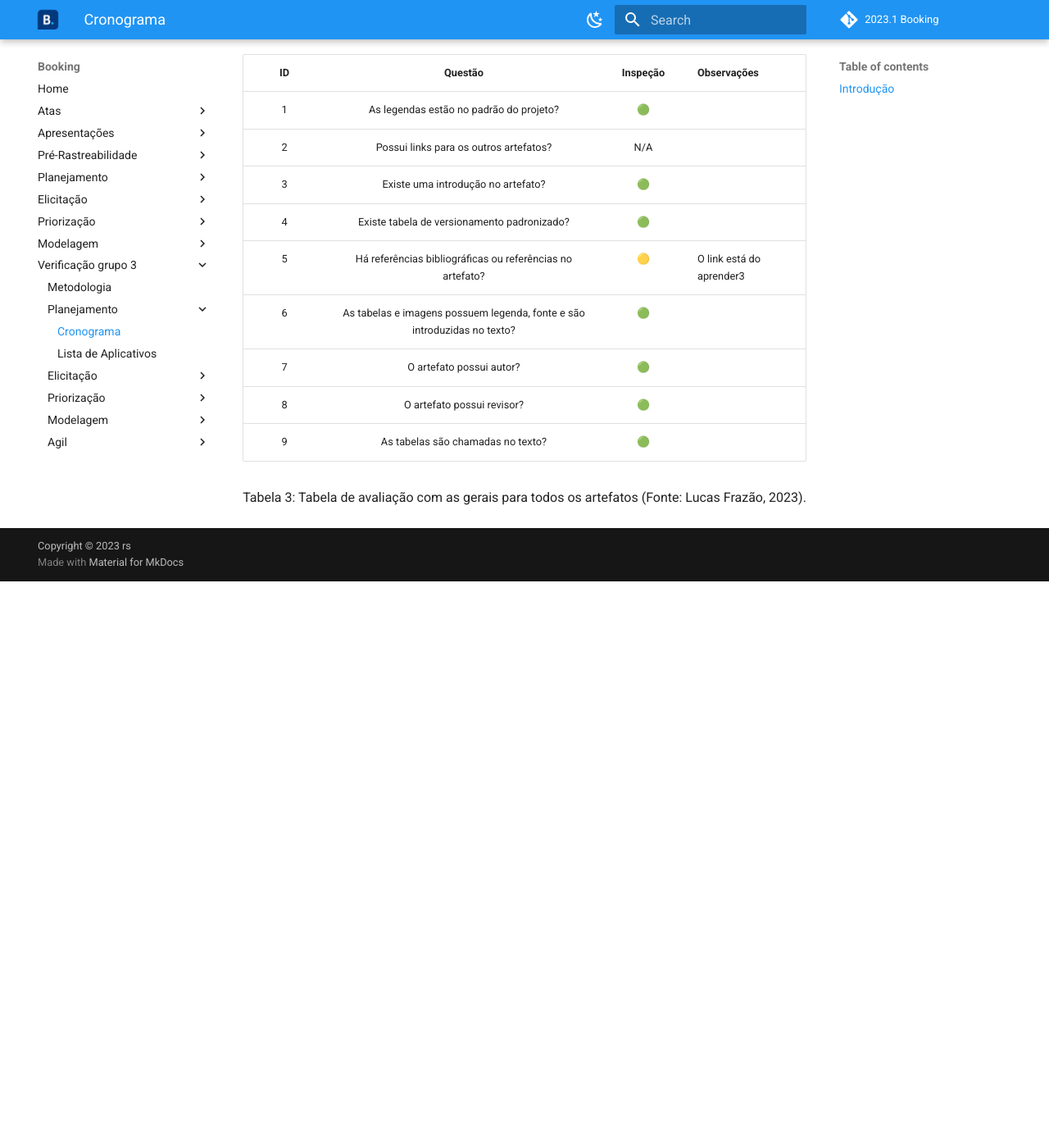
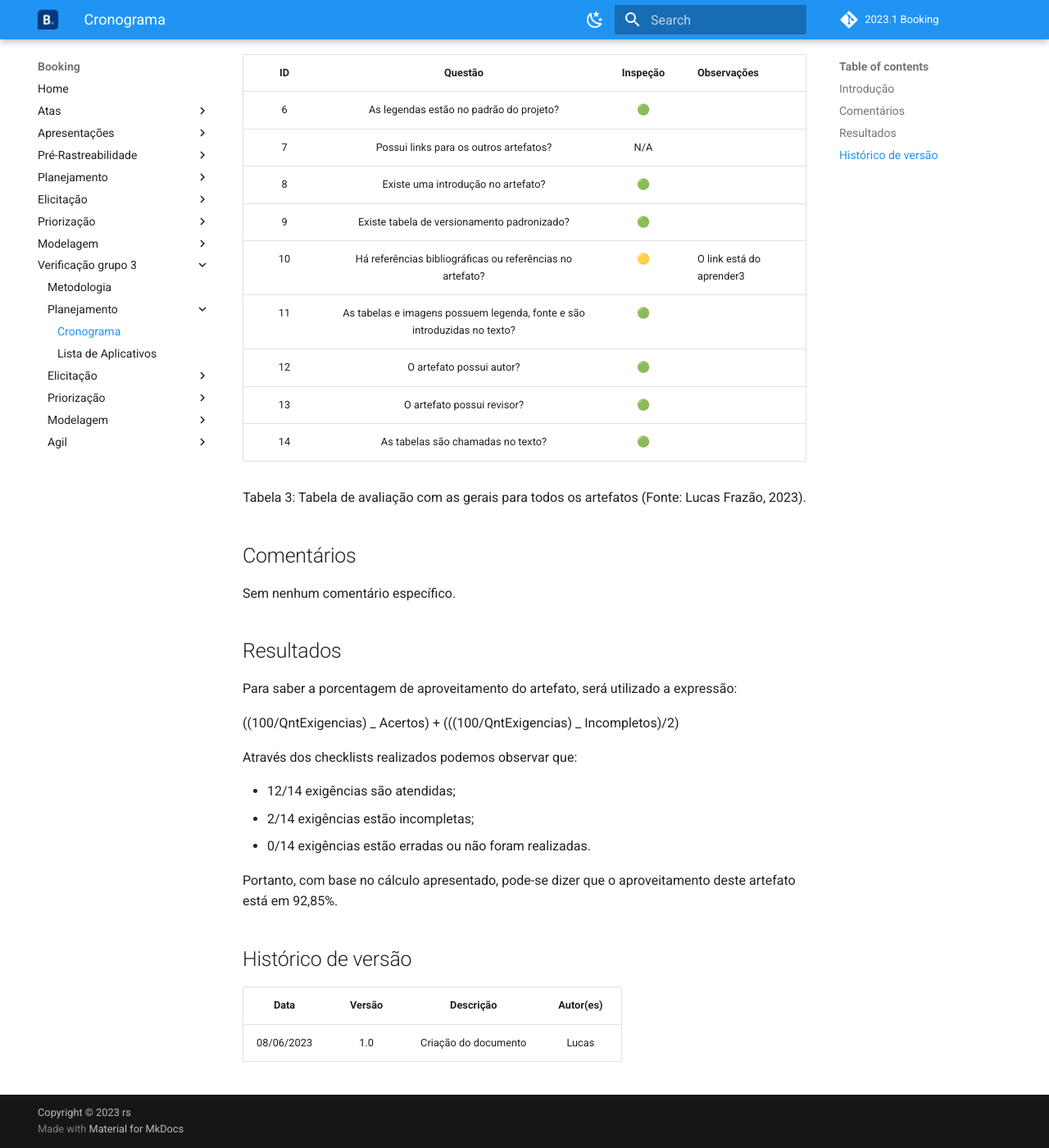
Before and after one commit to Requisitos-de-Software/2023.1-Booking, an MkDocs documentation site: the page built from docs/verificacao3/planejamento/cronograma.md, in a window 1280 px wide and 1400 px high, scrolled down 1005 px. Shown: the whole window at 82% size. Built offline with MkDocs 1.6.1 and Material for MkDocs 9.7.7, drawn with Linux system fonts in a browser that asks for light colours; comment, search, counter and statistics services are not loaded; before the commit the page ends 1714 px from its top, so only the background shows below that.

Commit message:
Finalizando verificações Lucas e incrementando metodologia

```diff
--- a/docs/verificacao3/planejamento/cronograma.md
+++ b/docs/verificacao3/planejamento/cronograma.md
@@ -5,37 +5,61 @@
 O presente documento apresentará a verificação do artefato Cronograma e Cronograma Executado, desenvolvidos pela equipe 3, VLC. A técnica de inspeção será aplicada para verificar esse artefato, de acordo com o planejamento estabelecido, na tabela 1, se encontra os metadados desse artefato, nas tabelas 2 e 3 se encontram as questões a serem avaliadas.
 
 | Versão avaliada | Autor       | Revisor     |
-| ---------------- | ----------- | ----------- |
-| 1.3              | Rafael Bosi | Lucas Gobbi |
+| --------------- | ----------- | ----------- |
+| 1.3             | Rafael Bosi | Lucas Gobbi |
 
 <div style="text-align: center">
 <p> Tabela 1: Dados do artefato (Fonte: Lucas Frazão, 2023). </p>
 </div>
 
-| ID |                                   Questão                                   | Inspeção | Obersevação                                                                           |
-| :-: | :--------------------------------------------------------------------------: | :--------: | --------------------------------------------------------------------------------------- |
-| 1 |    O cronograma foi feito em tabelas? Se sim, elas possuem fonte e nome?    |     🟢     |                                                                                         |
-| 2 |             As tarefas do cronograma possuem nomes condizentes?             |     🟡     | Poderia adicionar um titulo significativo para o que será feito no ponto de controle x |
-| 3 |              Os revisores são pessoas diferentes dos autores?              |     🟢     |                                                                                         |
-| 4 |  As tarefas do cronograma foram distribuidas entre os todos os integrantes?  |     🟢     |                                                                                         |
-| 5 | O cronograma executado é alterado de acordo com a realização das tarefas? |     🟡     | Existem etapas que não foram adicionadas                                               |
+| ID  |                                  Questão                                   | Inspeção | Obersevação                                                                            |
+| :-: | :------------------------------------------------------------------------: | :------: | -------------------------------------------------------------------------------------- |
+|  1  |   O cronograma foi feito em tabelas? Se sim, elas possuem fonte e nome?    |    🟢    |                                                                                        |
+|  2  |            As tarefas do cronograma possuem nomes condizentes?             |    🟡    | Poderia adicionar um titulo significativo para o que será feito no ponto de controle x |
+|  3  |              Os revisores são pessoas diferentes dos autores?              |    🟢    |                                                                                        |
+|  4  | As tarefas do cronograma foram distribuidas entre os todos os integrantes? |    🟢    |                                                                                        |
+|  5  | O cronograma executado é alterado de acordo com a realização das tarefas?  |    🟡    | Existem etapas que não foram adicionadas                                               |
 
 <div style="text-align: center">
 <p> Tabela 2: Tabela de avaliação com as questões específicas do artefato (Fonte: Lucas Frazão, 2023). </p>
 </div>
 
-| ID |                                 Questão                                 | Inspeção | Observações             |
-| :-: | :-----------------------------------------------------------------------: | :--------: | ------------------------- |
-| 1 |                 As legendas estão no padrão do projeto?                 |     🟢     |                           |
-| 2 |                  Possui links para os outros artefatos?                  |    N/A    |                           |
-| 3 |                   Existe uma introdução no artefato?                   |     🟢     |                           |
-| 4 |                Existe tabela de versionamento padronizado?                |     🟢     |                           |
-| 5 |      Há referências bibliográficas ou referências no artefato?      |     🟡     | O link está do aprender3 |
-| 6 | As tabelas e imagens possuem legenda, fonte e são introduzidas no texto? |     🟢     |                           |
-| 7 |                         O artefato possui autor?                         |     🟢     |                           |
-| 8 |                        O artefato possui revisor?                        |     🟢     |                           |
-| 9 |                    As tabelas são chamadas no texto?                    |     🟢     |                           |
+| ID  |                                 Questão                                  | Inspeção | Observações              |
+| :-: | :----------------------------------------------------------------------: | :------: | ------------------------ |
+|  6  |                 As legendas estão no padrão do projeto?                  |    🟢    |                          |
+|  7  |                  Possui links para os outros artefatos?                  |   N/A    |                          |
+|  8  |                    Existe uma introdução no artefato?                    |    🟢    |                          |
+|  9  |               Existe tabela de versionamento padronizado?                |    🟢    |                          |
+| 10  |        Há referências bibliográficas ou referências no artefato?         |    🟡    | O link está do aprender3 |
+| 11  | As tabelas e imagens possuem legenda, fonte e são introduzidas no texto? |    🟢    |                          |
+| 12  |                         O artefato possui autor?                         |    🟢    |                          |
+| 13  |                        O artefato possui revisor?                        |    🟢    |                          |
+| 14  |                    As tabelas são chamadas no texto?                     |    🟢    |                          |
 
 <div style="text-align: center">
 <p> Tabela 3: Tabela de avaliação com as gerais para todos os artefatos (Fonte: Lucas Frazão, 2023). </p>
 </div>
+
+## Comentários
+
+Sem nenhum comentário específico.
+
+## Resultados
+
+Para saber a porcentagem de aproveitamento do artefato, será utilizado a expressão:
+
+((100/QntExigencias) _ Acertos) + (((100/QntExigencias) _ Incompletos)/2)
+
+Através dos checklists realizados podemos observar que:
+
+- 12/14 exigências são atendidas;
+- 2/14 exigências estão incompletas;
+- 0/14 exigências estão erradas ou não foram realizadas.
+
+Portanto, com base no cálculo apresentado, pode-se dizer que o aproveitamento deste artefato está em 92,85%.
+
+## Histórico de versão
+
+|    Data    | Versão |      Descrição       | Autor(es) |
+| :--------: | :----: | :------------------: | :-------: |
+| 08/06/2023 |  1.0   | Criação do documento |   Lucas   |
--- a/mkdocs.yml
+++ b/mkdocs.yml
@@ -75,13 +75,11 @@ nav:
         - Lista de Aplicativos: verificacao3/planejamento/listaDeAplicativos.md
       - Elicitação:
         - Perfil de usuário: verificacao3/elicitacao/perfilUsuario.md
-        - Questionários: verificacao3/elicitacao/questionarios.md
       - Priorização:
-        - Casos de uso: verificacao3/priorizacao/casoUso.md
         - In or Out: verificacao3/priorizacao/inOrOut.md
         - First Things First: verificacao3/priorizacao/firstThingsFirst.md
       - Modelagem:
-        - NFR Framework: verificacao3/modelagem/nfrFramework.md
+        - Casos de uso: verificacao3/modelagem/casoUso.md
         - Especificação Suplementar: verificacao3/modelagem/especificacaoSuplementar.md
       - Agil:
         - Backlog: verificacao3/agil/backlog.md
```
Also changed, not shown: docs/verificacao3/elicitacao/perfilUsuario.md (added, +77 -0 lines), docs/verificacao3/metodologia.md (+58 -39 lines), docs/verificacao3/modelagem/casoUso.md (added, +91 -0 lines), docs/verificacao3/priorizacao/inOrOut.md (added, +71 -0 lines).
